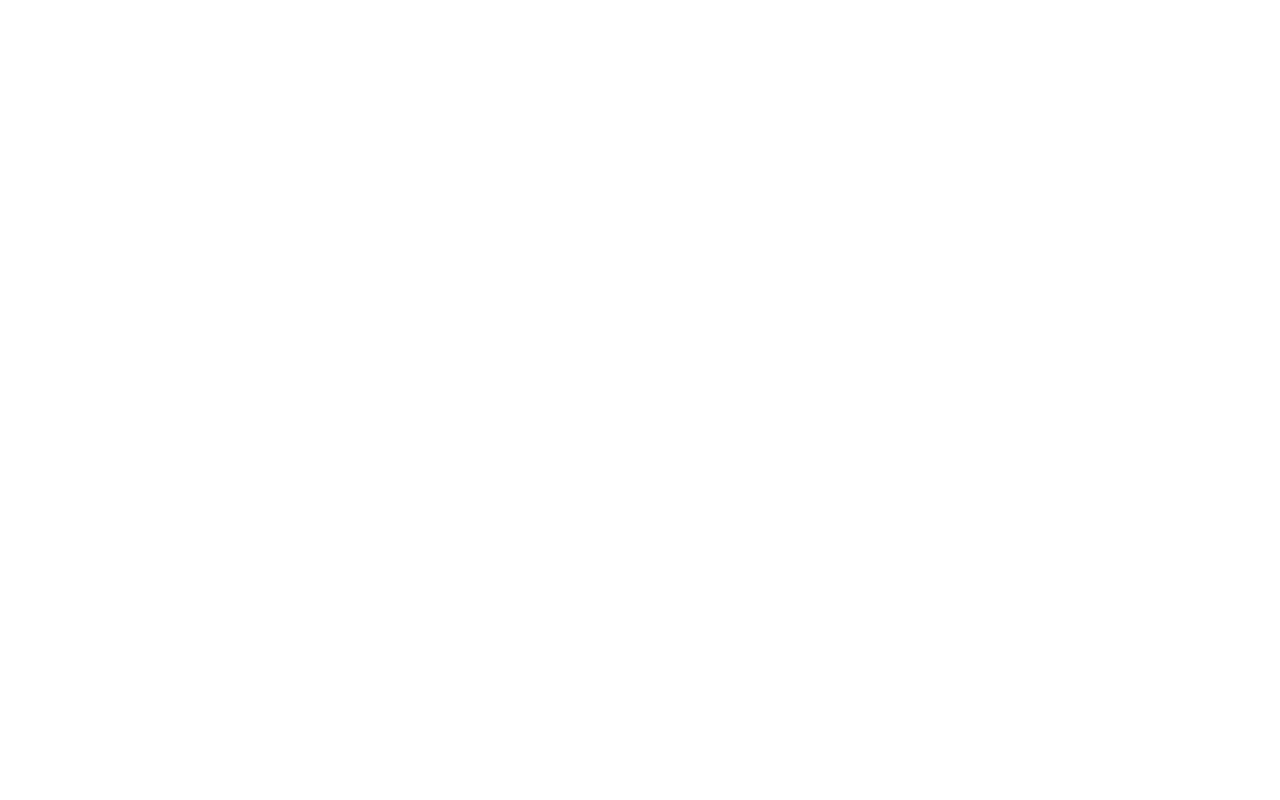
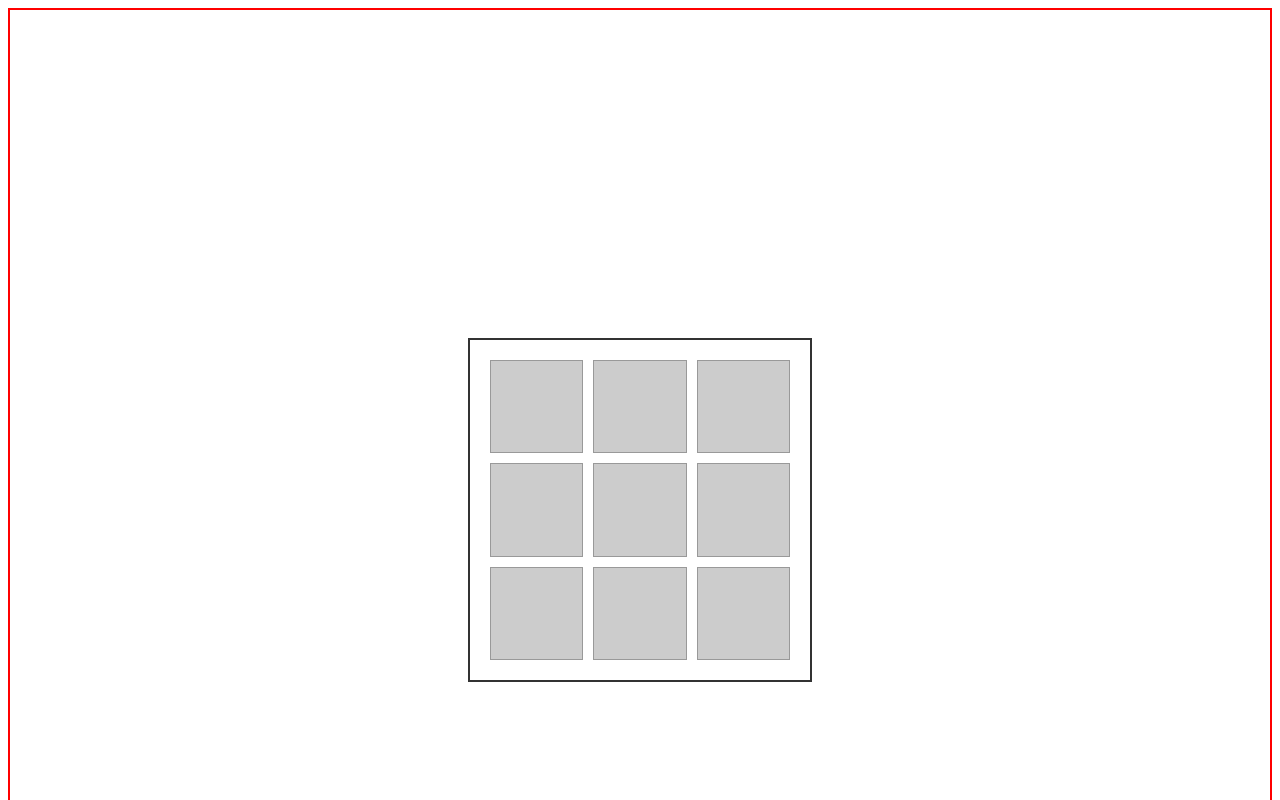
Before and after one commit to hlain97/ticTacToeTOP, a plain HTML site: page index.html in a window 1280 px wide. Shown: the top 800 px of the page. Drawn offline with Linux system fonts and the light colour scheme.

Commit message:
Making progress

```diff
--- a/index.html
+++ b/index.html
@@ -4,9 +4,11 @@
     <meta charset="UTF-8">
     <meta name="viewport" content="width=device-width, initial-scale=1.0">
     <title>Document</title>
+    <link rel="stylesheet" href="styles.css">
 </head>
 <body>
 
+    <div id="gameboard"></div>
 
 <script src="script.js"></script>
 </body>
--- a/script.js
+++ b/script.js
@@ -1,13 +1,32 @@
+let gameBoardDom = document.getElementById("gameboard");
+
 const gameboard = {
-    rowOne: ["X", "O", "O"],
-    rowTwo: ["O", "X", "O"],
-    rowThree: ["O", "O", "X"],
-}
+    rowOne: ["", "", ""],
+    rowTwo: ["", "", ""],
+    rowThree: ["", "", ""],
+};
 
-function checker(object){
-    for(e in object) {
-        console.log(`${object[e]}`);
+let turn = false;
+
+let checker = function(board){
+    for(const row in board){
+        board[row].forEach(cell =>{
+            const markBox = () => {
+                if(turn == false){
+                    box.textContent = 'X'
+                    turn = true;
+                    box.removeEventListener('click', this);
+                } else if (turn == true){
+                    box.textContent = 'O'
+                    turn = false;
+                }
+            box.removeEventListener('click', markBox);
+            }
+            let box = document.createElement('div')
+            box.classList.toggle('block')
+            box.addEventListener('click', markBox)
+            gameBoardDom.appendChild(box);
+        })
     }
 }
-
 checker(gameboard);
--- a/styles.css
+++ b/styles.css
@@ -0,0 +1,40 @@
+@import url('https://fonts.googleapis.com/css2?family=Roboto:ital,wght@0,100..900;1,100..900&display=swap');
+
+body {
+    display: flex;
+    justify-content: center;
+    align-items: center;
+    height: 1000px;
+    border: solid 2px red;
+    overflow: hidden;
+}
+
+#gameboard{
+    display: grid;
+    grid-template-columns: repeat(3, 1fr);
+    grid-template-rows: repeat(3, 1fr);
+    gap: 10px;
+    width: 300px;
+    height: 300px;
+    margin: 20px auto;
+    border: 2px solid #333;
+    padding:20px;
+}
+
+.block{
+    background-color: #ccc;
+    display: flex;
+    justify-content: center;
+    align-items: center;
+    font-weight: bold;
+    font-size: 1.5rem;
+    border: 1px solid #999;
+}
+
+.x{
+    color:red;
+}
+
+.o{
+    color:green;
+}
```
